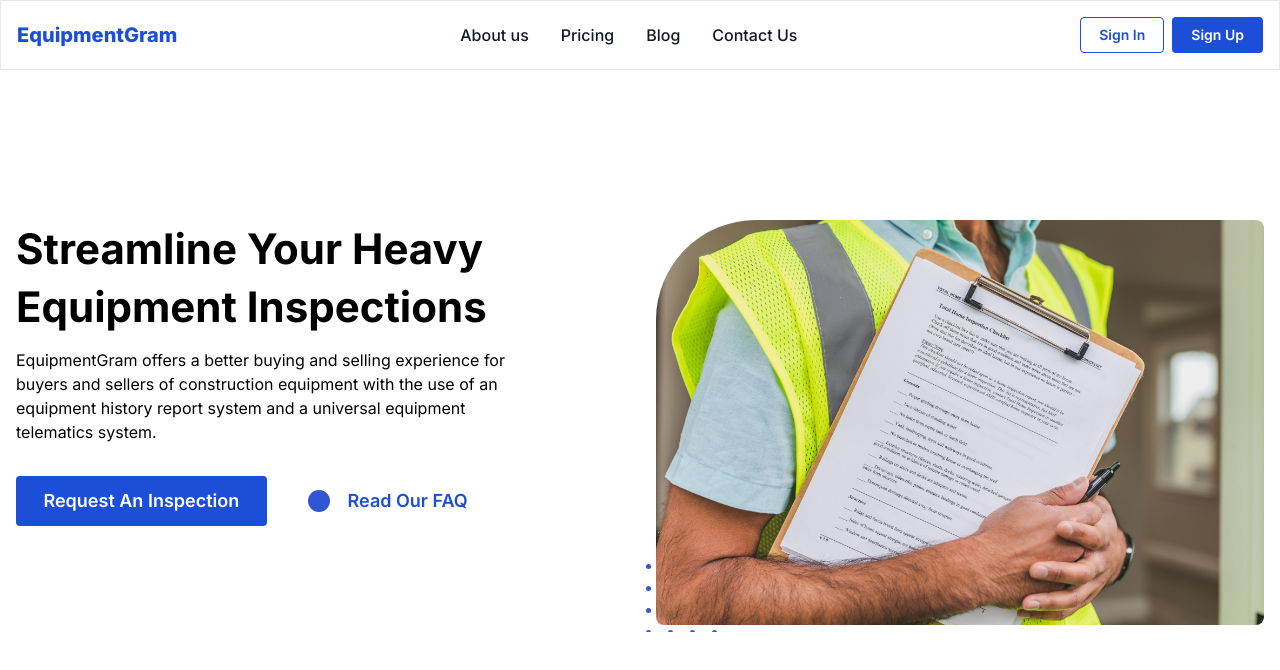
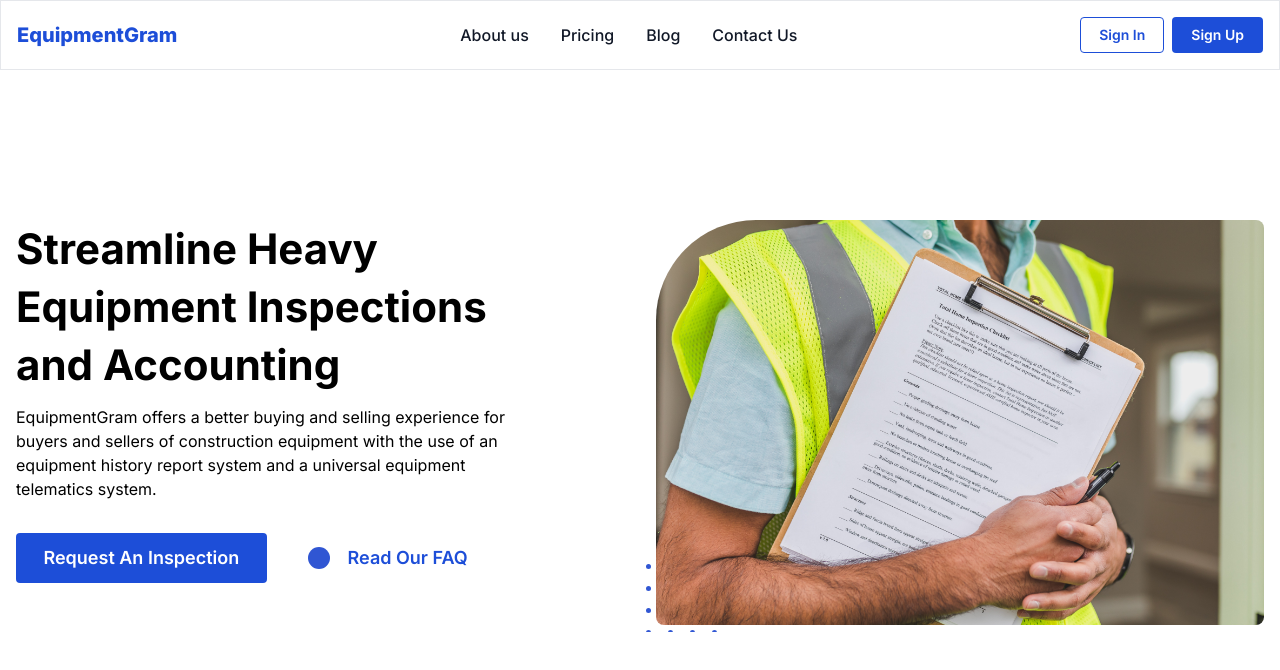
Before and after one commit to tobiwalker2014/equipmentgram, a Next.js app in the folder landing/: page / in a window 1280 px wide. Shown: the top 670 px of the page. Built offline with nearby package versions, Linux system fonts and the light colour scheme.

Commit message:
changed text

```diff
--- a/landing/components/sections/header.tsx
+++ b/landing/components/sections/header.tsx
@@ -11,7 +11,7 @@ const Header = ({}) => {
           <div className="w-full px-4 lg:w-5/12">
             <div className="hero-content">
               <h1 className="text-dark mb-3 text-4xl font-bold leading-snug sm:text-[42px] lg:text-[40px] xl:text-[42px]">
-                Streamline Your Heavy Equipment Inspections
+                Streamline Heavy Equipment Inspections and Accounting
               </h1>
               <p className="mb-8  text-base">
                 EquipmentGram offers a better buying and selling experience for buyers and sellers of construction
```
